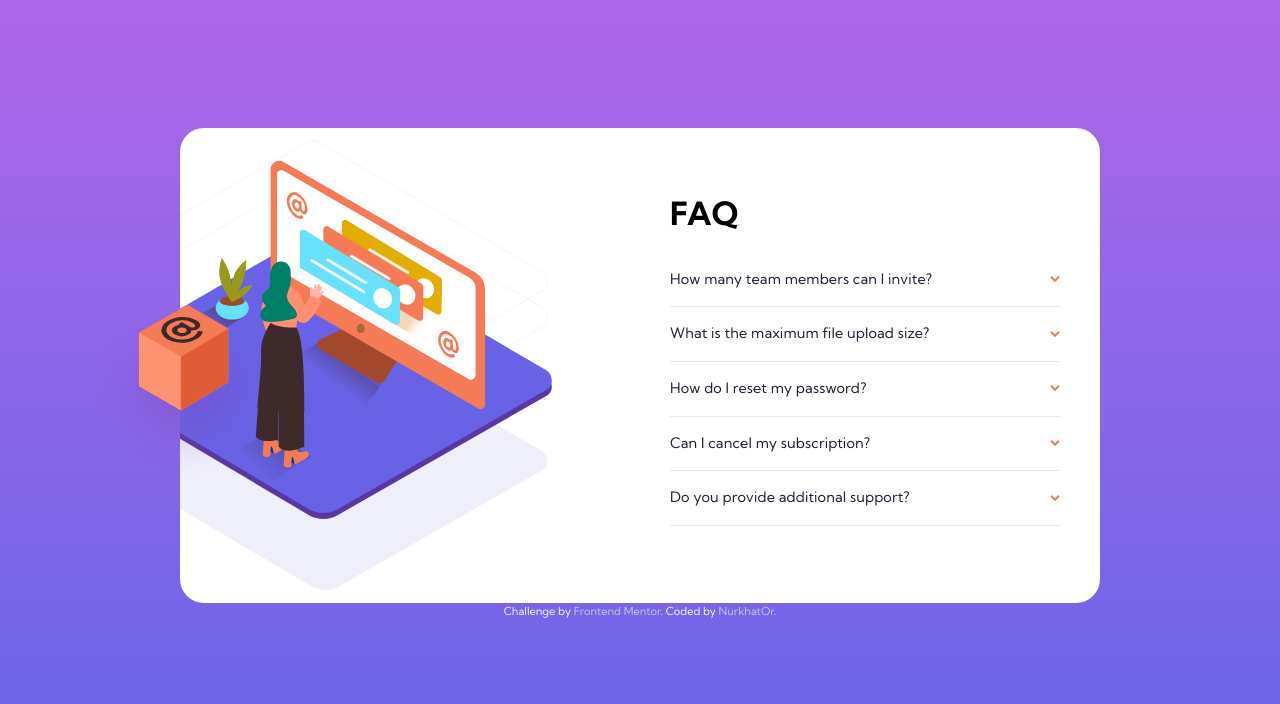
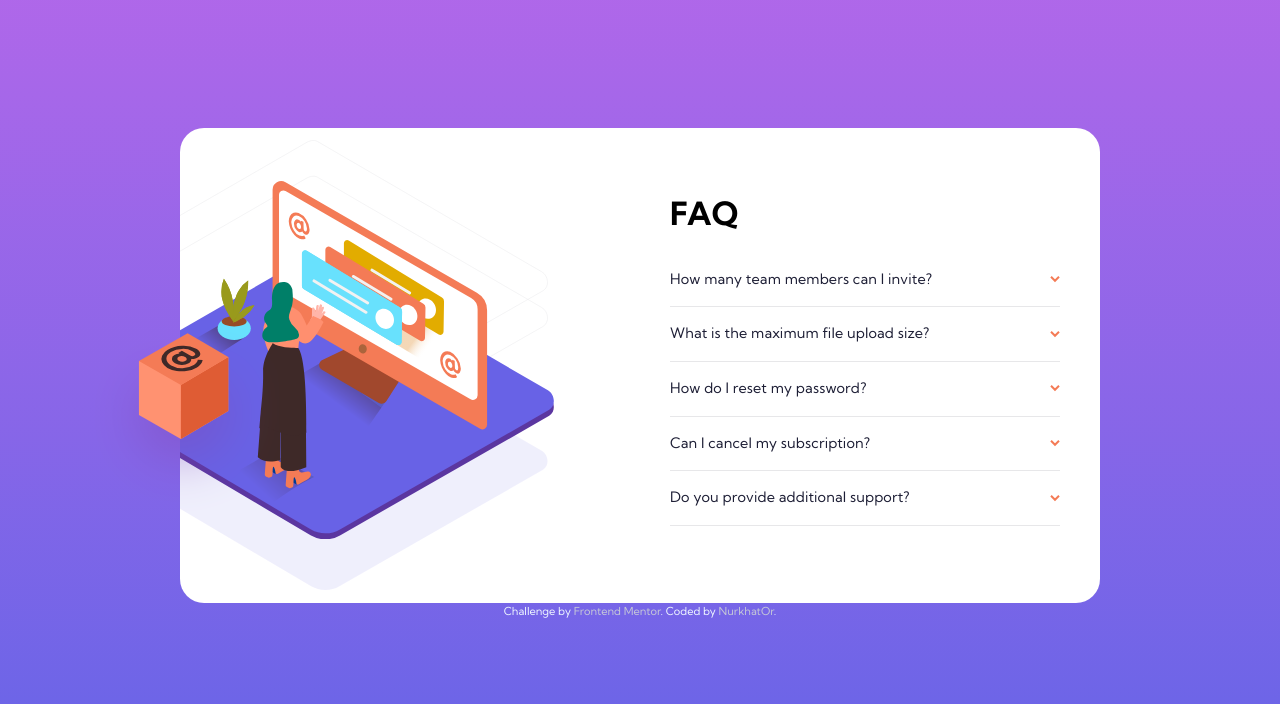
Before and after one commit to NurkhatOr/faq-accordion-card-main, a plain HTML site: page index.html in a window 1280 px wide. Drawn offline with Linux system fonts and the light colour scheme.

Commit message:
Update main.css

```diff
--- a/main.css
+++ b/main.css
@@ -244,7 +244,7 @@ hr {
 
 /* Desktop view */
 
-@media (min-width: 50em) {
+@media (min-width: 60em) {
   .faq {
     flex-direction: row;
     margin-top: 8rem;
@@ -266,16 +266,19 @@ hr {
   .box-image {
     display: block;
     position: absolute;
-    top: 60%;
-    transform: translateY(-60%);
+    top: 70%;
+    transform: translateY(-70%);
     left: -10%;
     z-index: 100;
   }
 
   .primary-img {
-    width: 100%;
-    position: initial;
-    transform: translateX(-100px);
+    min-width: 200%;
+    display: block;
+    position: absolute;
+    top: 40%;
+    transform: translateY(-40%);
+    left: -20%;
   }
 
   .secondary-img {
```
